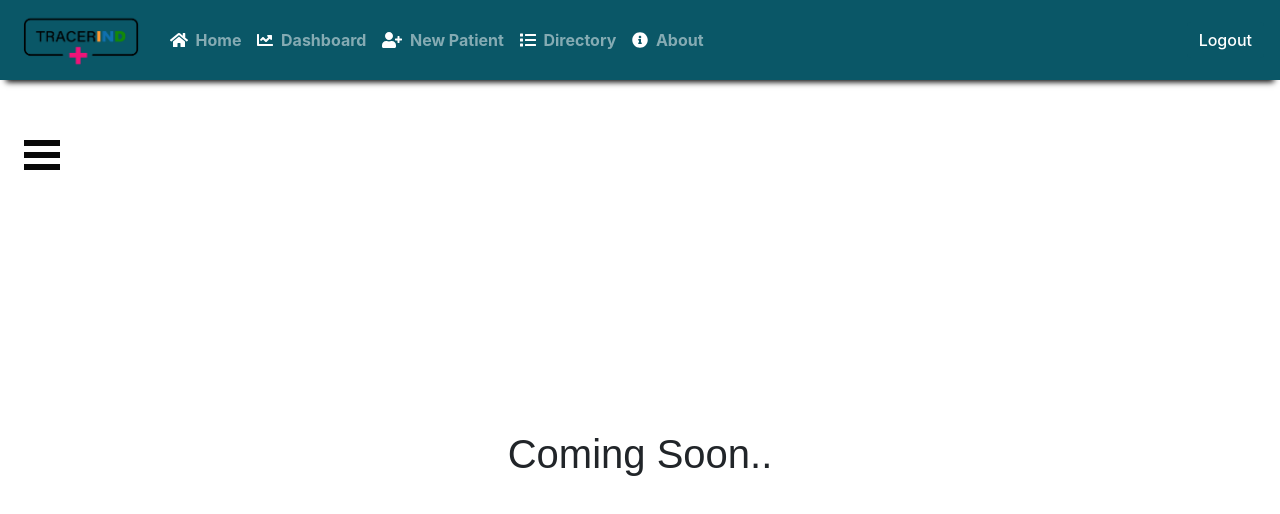
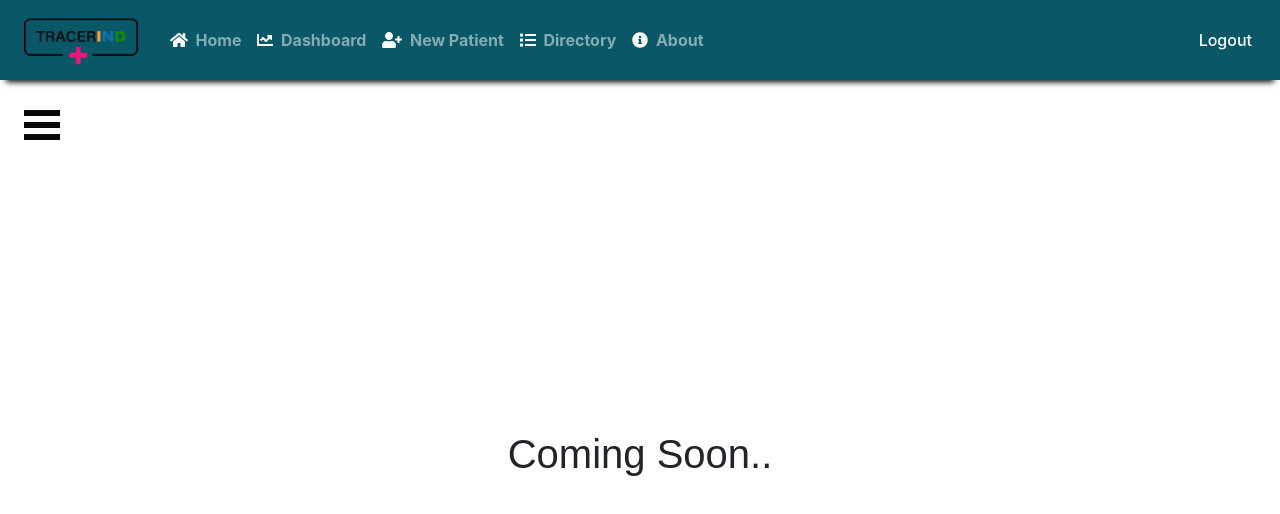
Before and after one commit to devcula/TracerIND, a React (Create React App) app: page /dashboard in a window 1280 px wide. Shown: the top 514 px of the page. Built offline with nearby package versions, Linux system fonts and the light colour scheme; no server answers; sample sign-in values are in the browser's storage.

Commit message:
Sidebar button fixed

```diff
--- a/src/components/Sidebar/Sidebar.css
+++ b/src/components/Sidebar/Sidebar.css
@@ -41,7 +41,7 @@ body {
   width: 36px;
   height: 30px;
   left: 24px;
-  top: 60px;
+  top: 30px;
 }
 
 /* Color/shape of burger icon bars */
```
